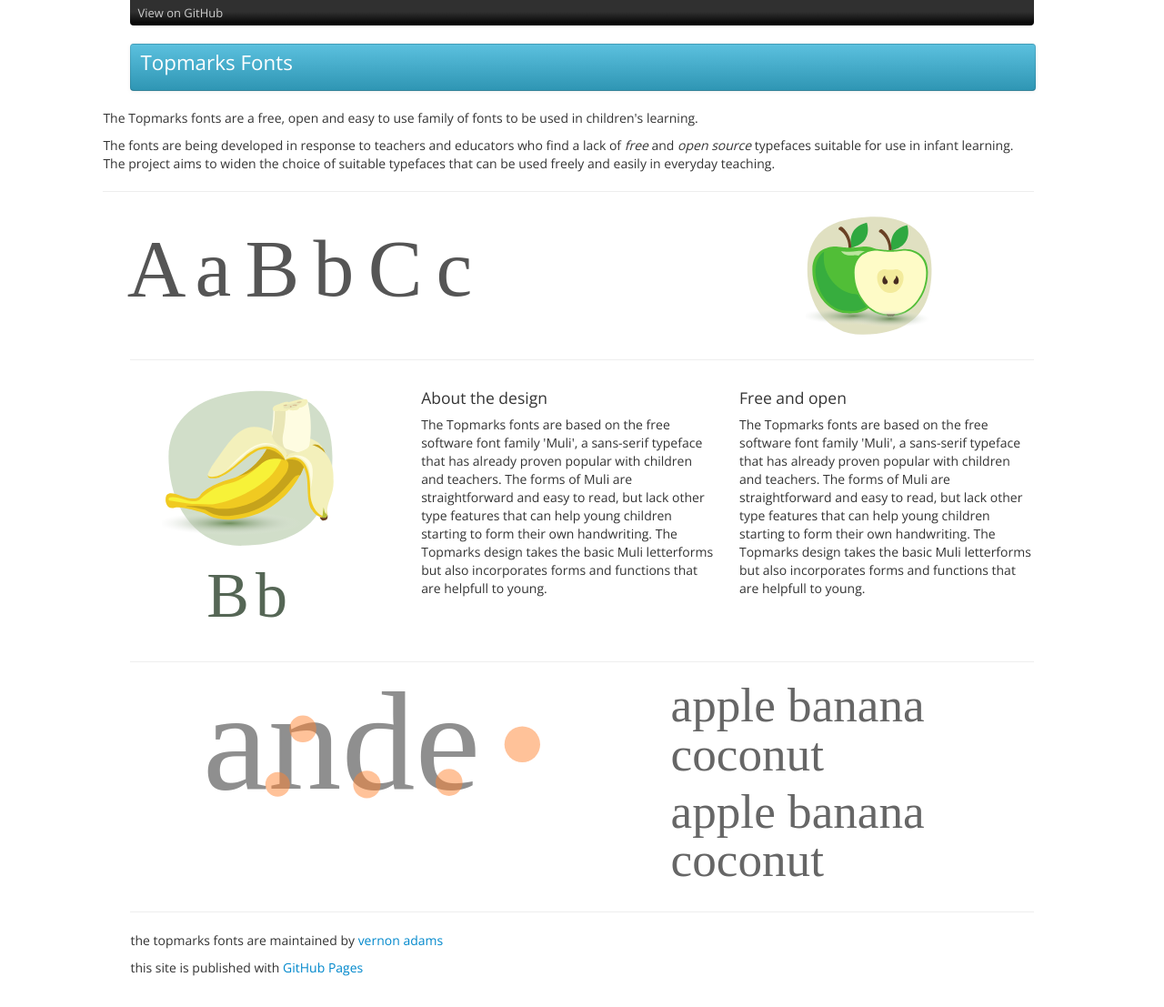
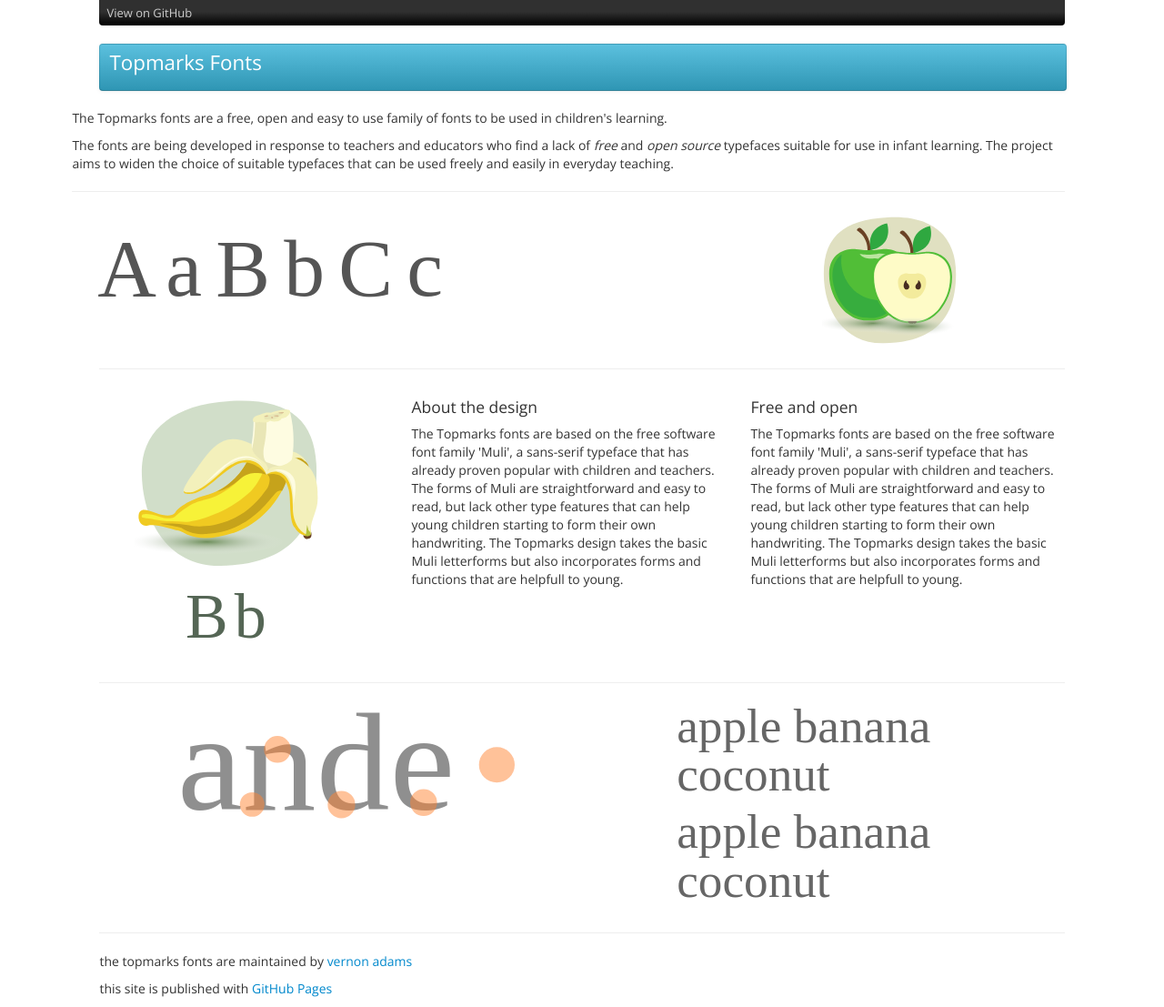
Before and after one commit to vernnobile/topmarks, a Jekyll site: the page built from index.html, in a window 1280 px wide. Shown: the whole page at 91% size. Built offline with Jekyll 4.4.1, drawn with Linux system fonts in a browser that asks for light colours; some web fonts are replaced.

Commit message:
Update html-start.html

```diff
--- a/_includes/html-start.html
+++ b/_includes/html-start.html
@@ -14,4 +14,4 @@
   </head>
   <body style="">
   <div class="row-fluid">
-<div style="background-color:#fff;padding:0 34px 21px 34px" class="span10 offset1">
+<div class="span10 offset1">
```
